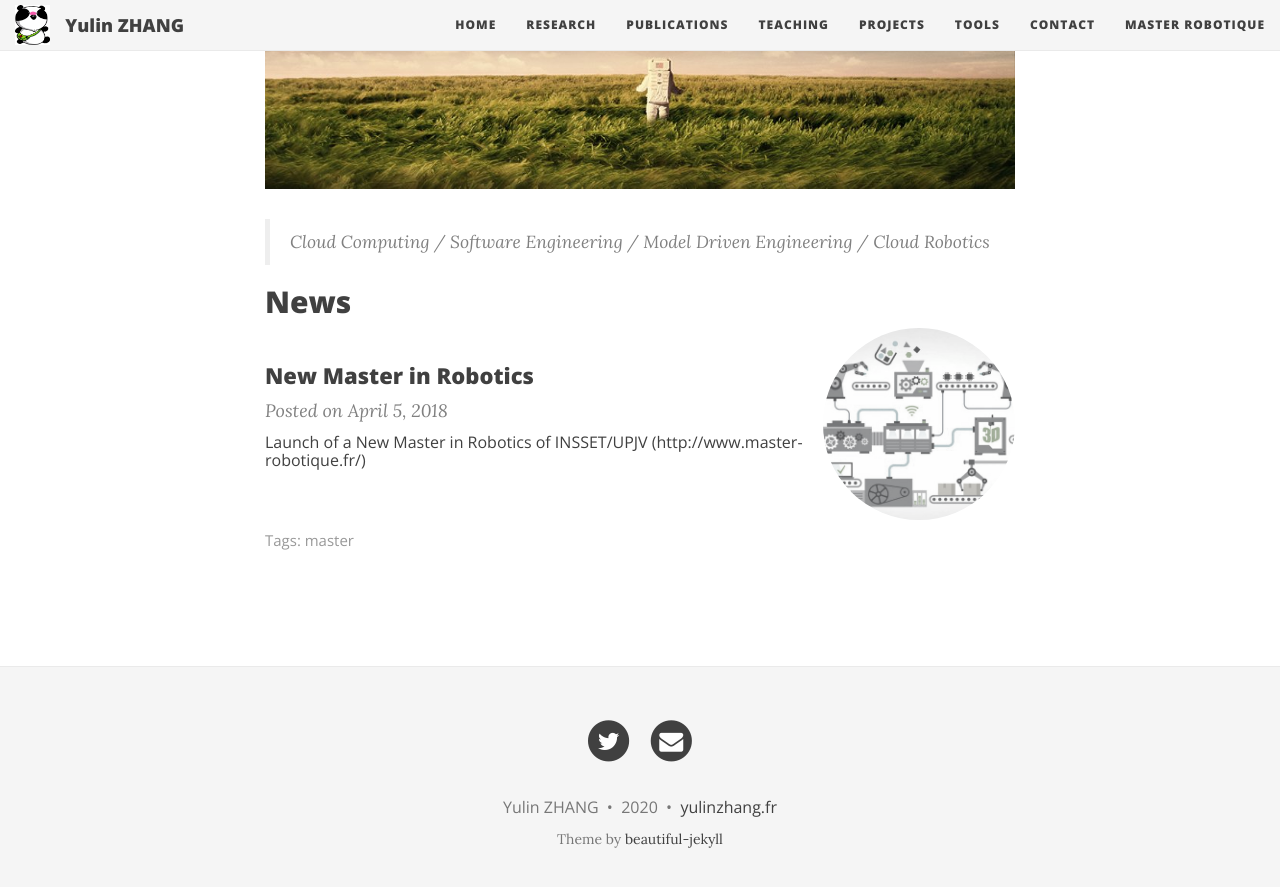
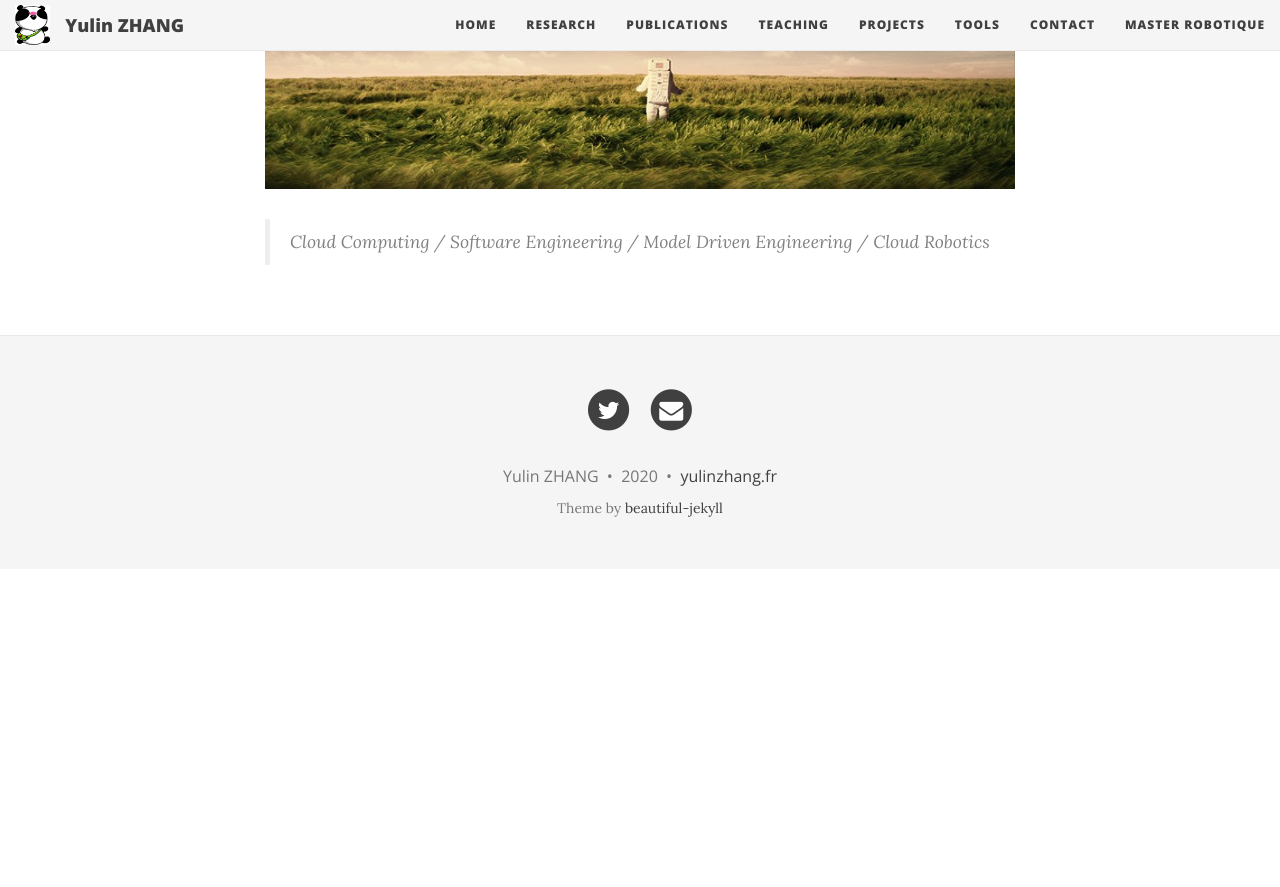
Before and after one commit to yulinz888888/yulinz888888-jekyII.github.io, a Jekyll site: the page built from index.md, in a window 1280 px wide and 900 px high, scrolled down 614 px. Shown: the top 887 px of the window. Built offline with Jekyll 4.4.1, drawn with Linux system fonts in a browser that asks for light colours; nearby versions of some CDN libraries; comment, search, counter and statistics services are not loaded; after the commit the page ends 1183 px from its top, so only the background shows below that.

Commit message:
remove news

```diff
--- a/index.md
+++ b/index.md
@@ -13,7 +13,3 @@ Google Cloud Faculty Expert
 <img src="{{ site.baseurl }}/img/bandeau.jpg" />
 
 > Cloud Computing / Software Engineering / Model Driven Engineering / Cloud Robotics
-
-## News
-
-{% include /news.html %}
```
